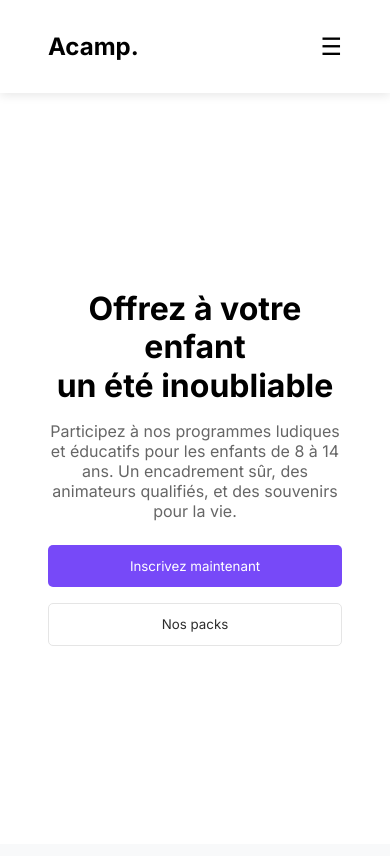
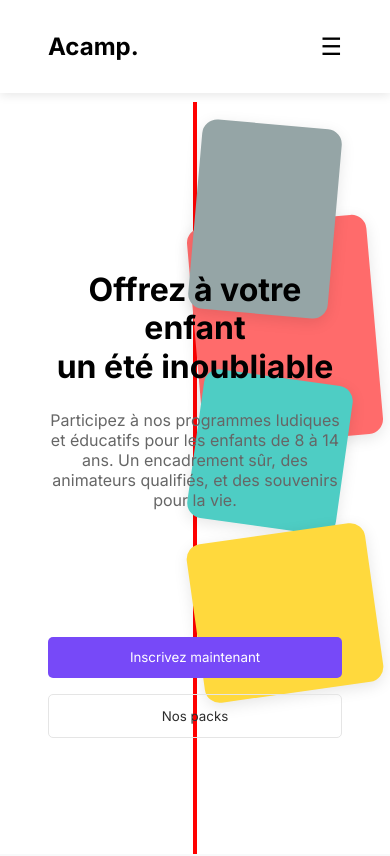
Before and after one commit to moaad007/form-test, a website: page public/index.html in a window 390 px wide. Shown: the top 856 px of the page. Drawn offline with Linux system fonts and the light colour scheme.

Commit message:
Add animated boxes to hero section and update styles for improved layout

```diff
--- a/public/index.html
+++ b/public/index.html
@@ -39,12 +39,19 @@
           <button class="secondary-btn">Nos packs</button>
         </div>
       </div>
-      <div class="hero-image">
+      <div class="boxes-container">
+            <div class="box box1"></div>
+            <div class="box box2"></div>
+            <div class="box box3"></div>
+            <div class="box box4"></div>
+        </div>
+
+      <!-- <div class="hero-image">
         <img
           src="../assets/Recess-bro.svg"
           alt="Student studying illustration"
         />
-      </div>
+      </div> -->
     </main>
 
     <section class="camps-section">
--- a/public/styles.css
+++ b/public/styles.css
@@ -156,6 +156,74 @@ nav {
 }
 
 /* Hero Image */
+.boxes-container {
+  position: relative;
+  height: 75vh;
+            /* background-color: #1a1a1a; */
+   border:  red 2px solid;
+            flex: 1;
+
+        }
+.box {
+            position: absolute;
+            border-radius: 15px;
+            box-shadow: 0 4px 15px rgba(0, 0, 0, 0.1);
+            transition: transform 0.3s ease;
+        }
+
+        .box:hover {
+            transform: scale(1.05);
+
+        }
+        .box1 {
+            width: 180px;
+            height: 220px;
+            background-color: #FF6B6B;
+            top: 15%;
+            left: 20%;
+            transform: rotate(-5deg);
+        }
+
+        .box2 {
+            width: 150px;
+            height: 150px;
+            background-color: #4ECDC4;
+            top: 35%;
+            left: 50%;
+            transform: rotate(8deg);
+        }
+
+        .box3 {
+            width: 180px;
+            height: 160px;
+            background-color: #FFD93D;
+            top: 55%;
+            left: 10%;
+            transform: rotate(-8deg);
+        }
+
+        .box4 {
+            width: 140px;
+            height: 190px;
+            background-color: #95A5A6;
+            top: 20px;
+            left: 65%;
+            transform: rotate(5deg);
+        }
+
+  @media (max-width: 768px) {
+
+
+
+
+            .boxes-container {
+                position: absolute;
+                /* width: 100%; */
+                height: calc(100% - 60px ) ;
+                z-index: -1;
+                /* Reduce height on mobile */
+            }
+        }
 .hero-image {
   flex: 1;
   display: flex;
@@ -216,26 +284,33 @@ nav {
   }
 
   .login-btn {
-    display: none;
+    display: block;
   }
 
   .hero {
-    margin-top: 60px; /* Account for fixed nav */
+    /* background: #000; */
+    margin-top: 70px; /* Account for fixed nav */
     padding: 2rem 1rem;
     flex-direction: column;
     text-align: center;
+
+
+
     gap: 2rem;
     min-height: calc(100vh - 60px);
   }
 
   .hero-content {
-    order: 1; /* Move content below image */
-    transform: none;
+ /* background-color: #4a5568; */
+ /* align-items: center; */
+
+
+
   }
 
   .hero-content h1 {
     font-size: 2.5rem;
-    margin-bottom: 1rem;
+    margin-top: 20vh;
   }
 
   .hero-content p {
@@ -245,6 +320,7 @@ nav {
 
   .cta-buttons {
     justify-content: center;
+    margin-top: 15vh;
   }
 
   .hero-image {
@@ -258,11 +334,6 @@ nav {
     width: auto;
   }
 
-  .course-card {
-    width: 100%;
-    height: auto;
-    min-height: 400px;
-  }
 
   /* Remove section-header styles from here */
 }
```
